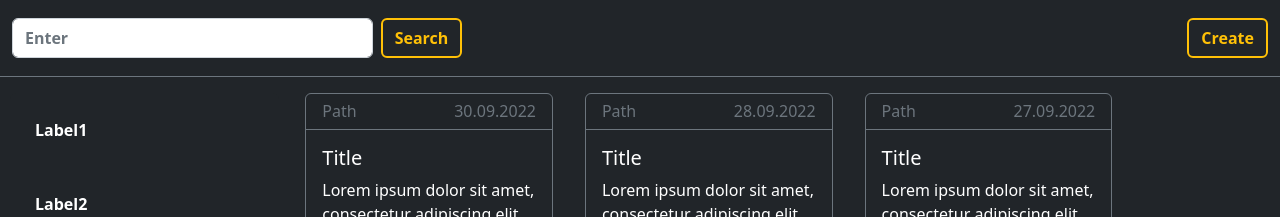
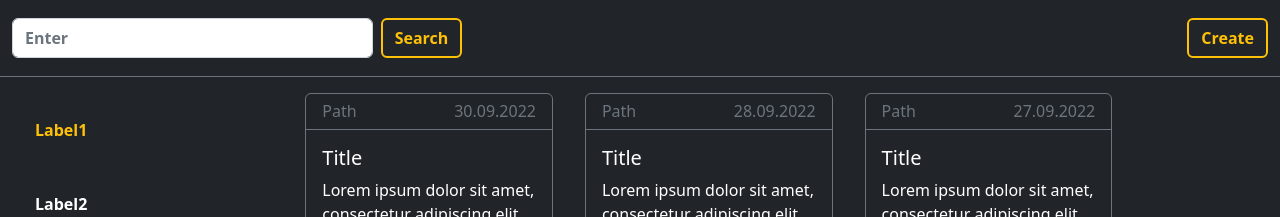
Before and after one commit to am1rfy/itcode, a Vue app: page / in a window 1280 px wide. Shown: the top 217 px of the page. Built offline with nearby package versions, Linux system fonts and the light colour scheme.

Commit message:
#8 - Минимальные поправки

```diff
--- a/src/components/LabelsBar.vue
+++ b/src/components/LabelsBar.vue
@@ -1,18 +1,24 @@
 <template>
   <div class="side-bar">
     <ul class="list-group">
-      <li class="list-group-item" :class="{selected: label.isSelected}" @click="select" v-for="label in labels" :key="label.id" :id="label.id">{{ label.title }}</li>
+      <li class="list-group-item"
+          :class="{selected: label.isSelected}"
+          @click="select"
+          v-for="label in labels"
+          :key="label.id"
+          :id="label.id">{{ label.title }}
+      </li>
     </ul>
   </div>
 </template>
 
 <script>
 export default {
-  name: 'NavbarComponent',
+  name: 'LabelsComponent',
   data() {
     return {
       labels: [
-        {id: 1, title: 'Label1', isSelected: false},
+        {id: 1, title: 'Label1', isSelected: true},
         {id: 2, title: 'Label2', isSelected: false},
         {id: 3, title: 'Label3', isSelected: false},
         {id: 4, title: 'Label4', isSelected: false},
```
